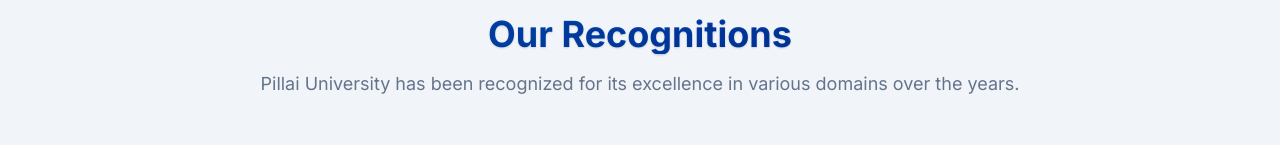
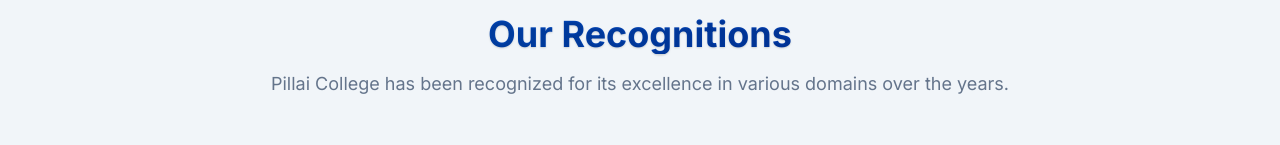
Before and after one commit to Grahish-code/PCE_Website, a Next.js app: page /achievements in a window 1280 px wide. Shown: the part 483-628 px from the top of the page. Built offline with nearby package versions, Linux system fonts and the light colour scheme.

Commit message:
Update page.tsx

```diff
--- a/app/achievements/page.tsx
+++ b/app/achievements/page.tsx
@@ -273,7 +273,7 @@ export default function AchievementsPage() {
           <div className="text-center mb-12">
             <h2 className="text-3xl font-bold sm:text-4xl gradient-text">Our Recognitions</h2>
             <p className="mt-4 text-lg text-muted-foreground max-w-3xl mx-auto">
-              Pillai University has been recognized for its excellence in various domains over the years.
+              Pillai College has been recognized for its excellence in various domains over the years.
             </p>
           </div>
 
@@ -506,7 +506,7 @@ export default function AchievementsPage() {
           <div className="text-center mb-12">
             <h2 className="text-3xl font-bold sm:text-4xl text-white">Rankings & Accreditations</h2>
             <p className="mt-4 text-lg text-white max-w-3xl mx-auto">
-              Pillai University is proud to be recognized by various national and international accreditation bodies.
+              Pillai College is proud to be recognized by various national and international accreditation bodies.
             </p>
           </div>
 
```
